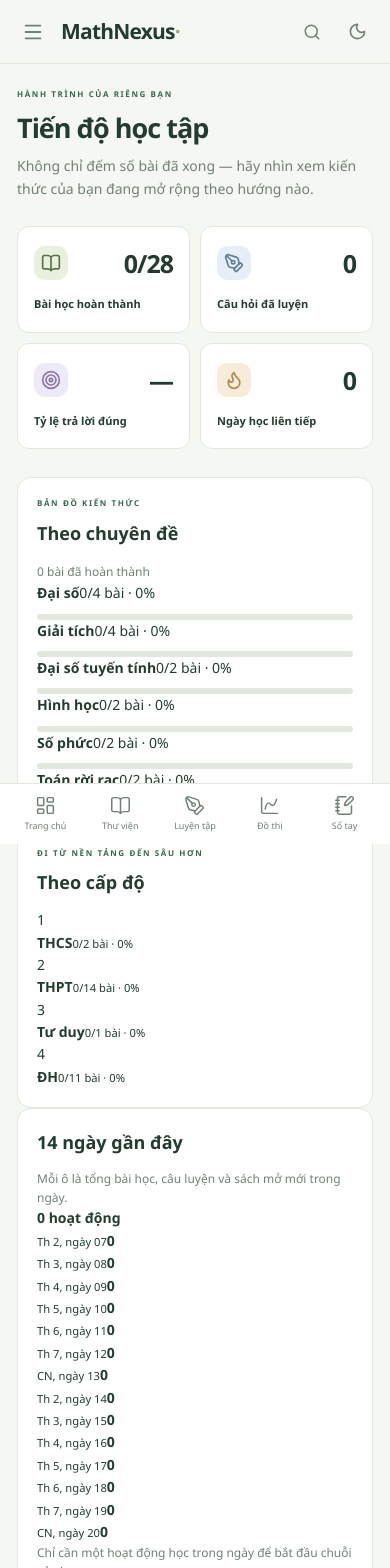
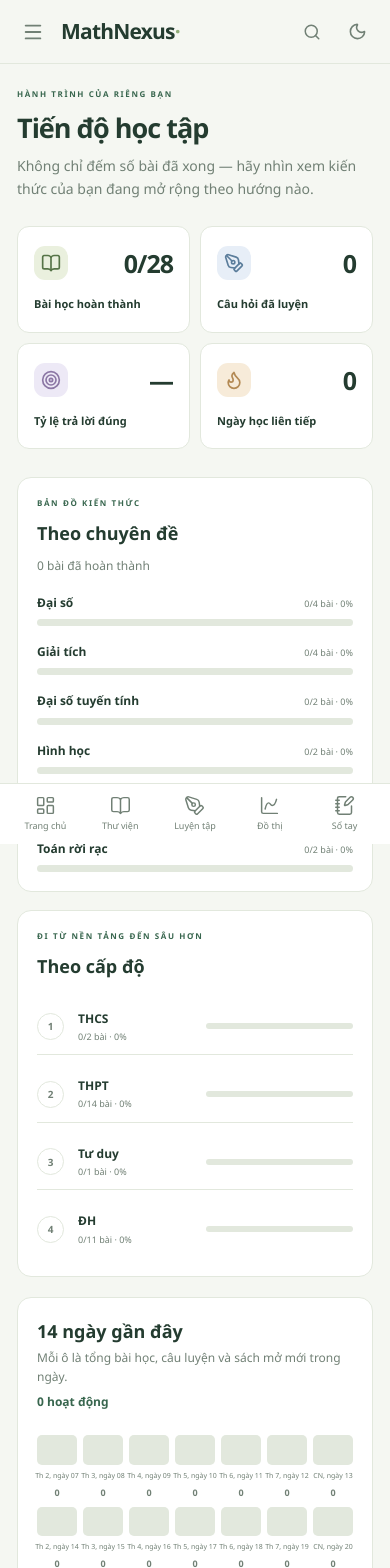
Before and after one commit to koko999-tien/mathnexus, a React (Vite) app: page /progress in a window 390 px wide. Shown: the top 1568 px of the page. Built offline with nearby package versions, Linux system fonts and the light colour scheme.

Commit message:
Style daily plan and learning insight panels

```diff
--- a/src/index.css
+++ b/src/index.css
@@ -419,3 +419,83 @@ svg { flex-shrink: 0; }
 @media (prefers-reduced-motion: reduce) {
   *, *::before, *::after { scroll-behavior: auto !important; animation-duration: .01ms !important; animation-iteration-count: 1 !important; transition-duration: .01ms !important; }
 }
+
+
+/* Personalized learning dashboard */
+.today-plan { margin: 0 0 34px; padding: 22px; }
+.today-plan-head, .panel-heading-row { display: flex; align-items: flex-start; justify-content: space-between; gap: 18px; }
+.today-plan-head h2 { margin: 2px 0 4px; font-size: 21px; font-weight: 650; letter-spacing: -.5px; }
+.today-plan-head p { margin: 0; color: var(--color-muted); font-size: 11px; }
+.plan-score { min-width: 78px; padding: 10px 12px; border: 1px solid var(--color-line); border-radius: 10px; background: var(--color-bg); text-align: center; }
+.plan-score strong { display: block; font-size: 20px; line-height: 1.1; }
+.plan-score span { display: block; margin-top: 4px; color: var(--color-muted); font-size: 9px; text-transform: uppercase; letter-spacing: .7px; }
+.plan-grid { display: grid; grid-template-columns: repeat(3, minmax(0, 1fr)); gap: 10px; margin-top: 18px; }
+.plan-item { min-width: 0; display: grid; grid-template-columns: auto minmax(0, 1fr); gap: 12px; align-items: start; padding: 15px; border: 1px solid var(--color-line); border-radius: 11px; background: var(--color-bg); color: var(--color-ink); transition: border-color .18s, transform .18s, background .18s; }
+.plan-item:hover { border-color: var(--color-sage); transform: translateY(-2px); }
+.plan-item.is-done { background: var(--color-mist); }
+.plan-check { width: 29px; height: 29px; border-radius: 50%; display: grid; place-items: center; background: var(--color-panel); color: var(--color-accent); border: 1px solid var(--color-line); }
+.plan-item.is-done .plan-check { background: #dcebcf; border-color: #bfd7a9; color: #44663c; }
+.plan-copy { min-width: 0; }
+.plan-copy strong { display: block; font-size: 12px; line-height: 1.45; }
+.plan-copy small { display: block; margin-top: 4px; color: var(--color-muted); font-size: 10px; line-height: 1.55; }
+.plan-progress { grid-column: 2; display: flex; align-items: center; gap: 5px; color: var(--color-accent); font-size: 9px; font-weight: 650; }
+
+.learning-breakdown { display: grid; grid-template-columns: minmax(0, 1.25fr) minmax(280px, .75fr); gap: 18px; margin: 0 0 20px; }
+.panel-heading-row .panel-title { margin-bottom: 2px; }
+.activity-total { flex-shrink: 0; font-size: 12px; font-weight: 650; color: var(--color-accent); }
+.breakdown-list { display: flex; flex-direction: column; gap: 16px; margin-top: 18px; }
+.breakdown-row { display: grid; grid-template-columns: minmax(130px, .8fr) minmax(160px, 1.2fr); gap: 16px; align-items: center; }
+.breakdown-label { display: flex; align-items: baseline; justify-content: space-between; gap: 8px; min-width: 0; }
+.breakdown-label strong { font-size: 12px; overflow: hidden; text-overflow: ellipsis; white-space: nowrap; }
+.breakdown-label span { color: var(--color-muted); font-size: 9px; white-space: nowrap; }
+.breakdown-row .progress-track { margin: 0; height: 7px; }
+.level-roadmap { display: flex; flex-direction: column; gap: 11px; margin-top: 18px; }
+.level-step { display: grid; grid-template-columns: 31px minmax(80px, 1fr) minmax(90px, 1.15fr); gap: 10px; align-items: center; padding: 10px 0; border-bottom: 1px solid var(--color-line); }
+.level-step:last-child { border-bottom: 0; }
+.level-index { width: 27px; height: 27px; display: grid; place-items: center; border-radius: 50%; border: 1px solid var(--color-line); color: var(--color-muted); font-size: 10px; font-weight: 700; }
+.level-step.is-complete .level-index { background: #dcebcf; color: #44663c; border-color: #bfd7a9; }
+.level-step strong { display: block; font-size: 12px; }
+.level-step small { display: block; margin-top: 2px; color: var(--color-muted); font-size: 9px; }
+.mini-track { height: 6px; border-radius: 999px; overflow: hidden; background: var(--color-line); }
+.mini-track > span { display: block; height: 100%; border-radius: inherit; background: #8dab73; transition: width .25s ease; }
+
+.activity-heatmap { display: grid; grid-template-columns: repeat(7, minmax(0, 1fr)); gap: 9px; margin: 24px 0 18px; }
+.heatmap-day { min-width: 0; display: flex; flex-direction: column; align-items: center; gap: 5px; color: var(--color-muted); }
+.heatmap-cell { width: 100%; aspect-ratio: 1.35; min-height: 26px; max-height: 44px; border-radius: 7px; background: var(--color-line); border: 1px solid transparent; }
+.heatmap-cell.intensity-1 { background: #e6efdc; border-color: #d9e7ca; }
+.heatmap-cell.intensity-2 { background: #cfe1ba; border-color: #bed5a6; }
+.heatmap-cell.intensity-3 { background: #a9c68b; border-color: #9abb7a; }
+.heatmap-cell.intensity-4 { background: #74965f; border-color: #668851; }
+.heatmap-day small { font-size: 8px; white-space: nowrap; }
+.heatmap-day strong { font-size: 9px; font-weight: 600; }
+
+.dark .plan-item.is-done, .dark .plan-item.is-done .plan-check { background: #30462d; }
+.dark .plan-item.is-done .plan-check, .dark .level-step.is-complete .level-index { border-color: #526b48; color: #c0daa9; }
+.dark .heatmap-cell.intensity-1 { background: #2b3b2a; border-color: #354b32; }
+.dark .heatmap-cell.intensity-2 { background: #385034; border-color: #476241; }
+.dark .heatmap-cell.intensity-3 { background: #4c6a43; border-color: #5a7950; }
+.dark .heatmap-cell.intensity-4 { background: #668654; border-color: #759660; }
+
+@media (max-width: 1279px) {
+  .plan-grid { grid-template-columns: 1fr; }
+  .plan-item { grid-template-columns: auto minmax(0, 1fr) auto; align-items: center; }
+  .plan-progress { grid-column: 3; }
+}
+@media (max-width: 900px) {
+  .learning-breakdown { grid-template-columns: 1fr; }
+}
+@media (max-width: 639px) {
+  .today-plan { padding: 18px; margin-bottom: 28px; }
+  .today-plan-head { align-items: center; }
+  .today-plan-head p { max-width: 220px; }
+  .plan-score { min-width: 66px; }
+  .plan-score strong { font-size: 18px; }
+  .plan-item { grid-template-columns: auto minmax(0, 1fr); align-items: start; }
+  .plan-progress { grid-column: 2; }
+  .panel-heading-row { flex-direction: column; gap: 6px; }
+  .breakdown-row { grid-template-columns: 1fr; gap: 7px; }
+  .activity-heatmap { gap: 6px; }
+  .heatmap-cell { min-height: 22px; border-radius: 5px; }
+  .heatmap-day small { font-size: 7px; }
+  .level-step { grid-template-columns: 31px minmax(80px, .8fr) minmax(90px, 1fr); }
+}
```
